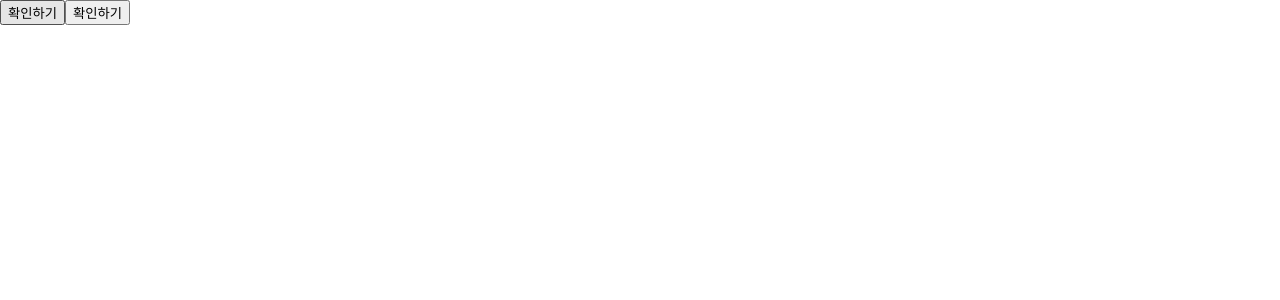
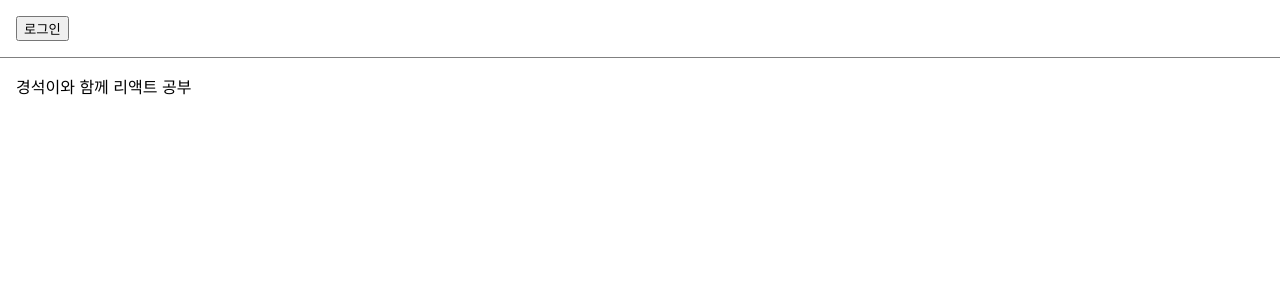
Before and after one commit to drather/react-study, a React (Create React App) app: page / in a window 1280 px wide. Shown: the top 300 px of the page. Built offline with nearby package versions, Linux system fonts and the light colour scheme.

Commit message:
ch09: conditional rendering

```diff
--- /dev/null
+++ b/src/ch09/LandingPage.jsx
@@ -0,0 +1,27 @@
+import React, {useState} from "react";
+import Toolbar from "./Toolbar";
+
+function LandingPage(props) {
+    const [isLoggedIn, setIsLoggedIn] = useState(false);
+
+    const onClickLogin = () => {
+        setIsLoggedIn(true);
+    };
+
+    const onClickLogout = () => {
+        setIsLoggedIn(false);
+    };
+
+    return (
+        <div>
+            <Toolbar
+                isLoggedIn={isLoggedIn}
+                onClickLogin={onClickLogin}
+                onClickLogout={onClickLogout}
+                />
+                <div style={{ padding: 16 }}> 경석이와 함께 리액트 공부</div>
+        </div>
+    );
+}
+
+export default LandingPage;
--- /dev/null
+++ b/src/ch09/Toolbar.jsx
@@ -0,0 +1,32 @@
+import React from "react";
+
+const styles = {
+    wrapper : {
+        padding: 16,
+        display: "flex",
+        flexDirection: "row",
+        borderBottom: "1px solid grey",
+    },
+    greeting : {
+        marginRight: 8,
+    },
+};
+
+function Toolbar(props) {
+    const { isLoggedIn, onClickLogin, onClickLogout} = props;
+
+    return (
+        <div style={styles.wrapper}>
+            {isLoggedIn && <span style={styles.greeting}> 환영합니다! </span>}
+
+            {isLoggedIn ? (
+                <button onClick={onClickLogout}>로그아웃</button>
+            ) : (
+                <button onClick={onClickLogin}>로그인</button>
+            )
+            }
+        </div>
+    );
+}
+
+export default Toolbar;
--- a/src/index.js
+++ b/src/index.js
@@ -15,6 +15,8 @@
 
 import ConfirmButtonClass from './ch08/ConfirmButtonClass';
 import ConfirmButtonFunction from './ch08/ConfirmButtonFunction';
+import Toolbar from './ch09/Toolbar';
+import LandingPage from './ch09/LandingPage';
 
 // ch04
 // setInterval(() => {
@@ -44,7 +46,7 @@
 // );
 
 
-// ch08
+// ch07
 // ReactDOM.render(
 //   <React.StrictMode>
 //     <Accomodate />
@@ -52,17 +54,19 @@
 //   document.getElementById('root')
 // );
 
+//ch08
 // ReactDOM.render(
 //   <React.StrictMode>
-//     <Accomodate />
+//     <ConfirmButtonClass />
+//     <ConfirmButtonFunction />
 //   </React.StrictMode>,
 //   document.getElementById('root')
-// );
+// )
 
+//ch09
 ReactDOM.render(
   <React.StrictMode>
-    <ConfirmButtonClass />
-    <ConfirmButtonFunction />
+    <LandingPage />
   </React.StrictMode>,
   document.getElementById('root')
 )
```
